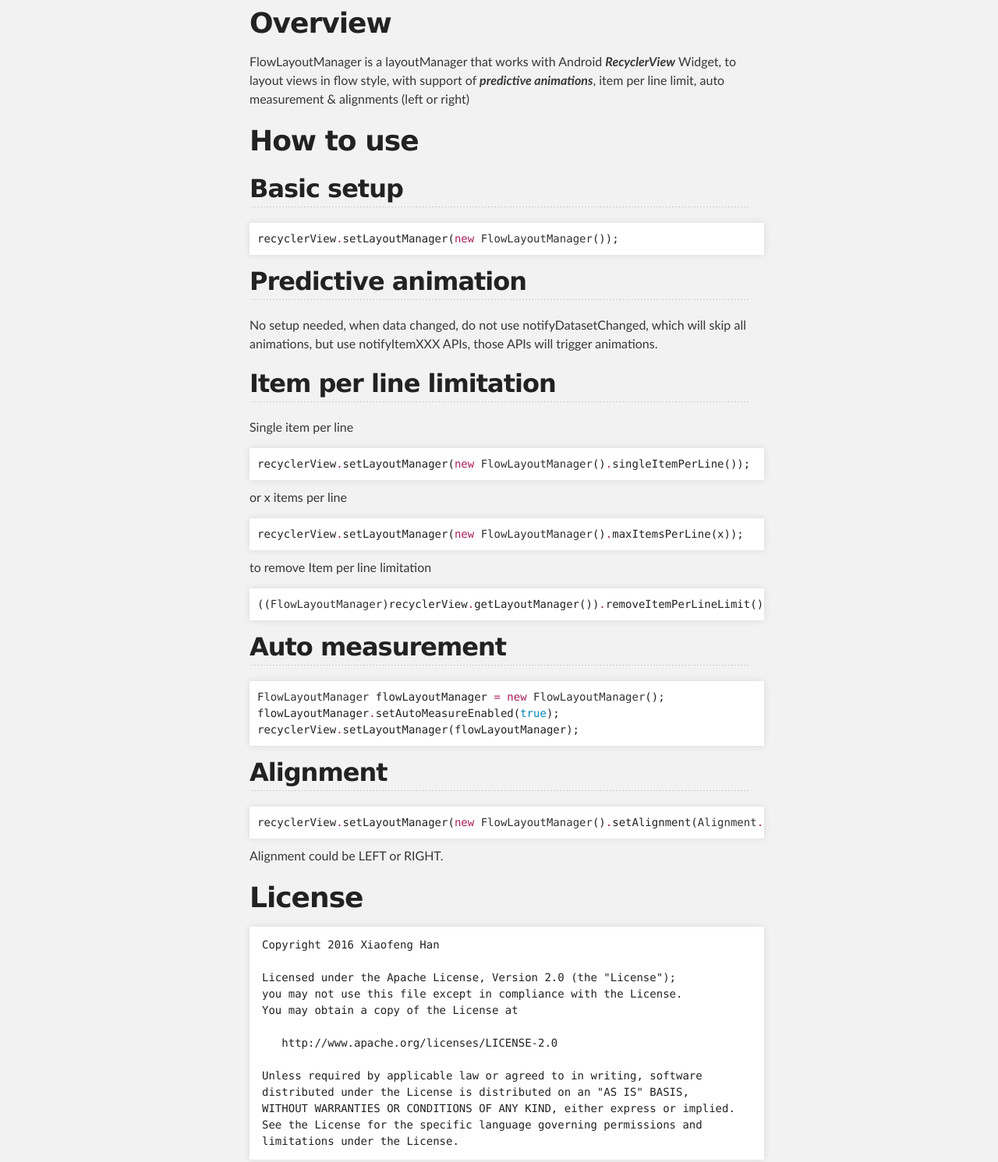
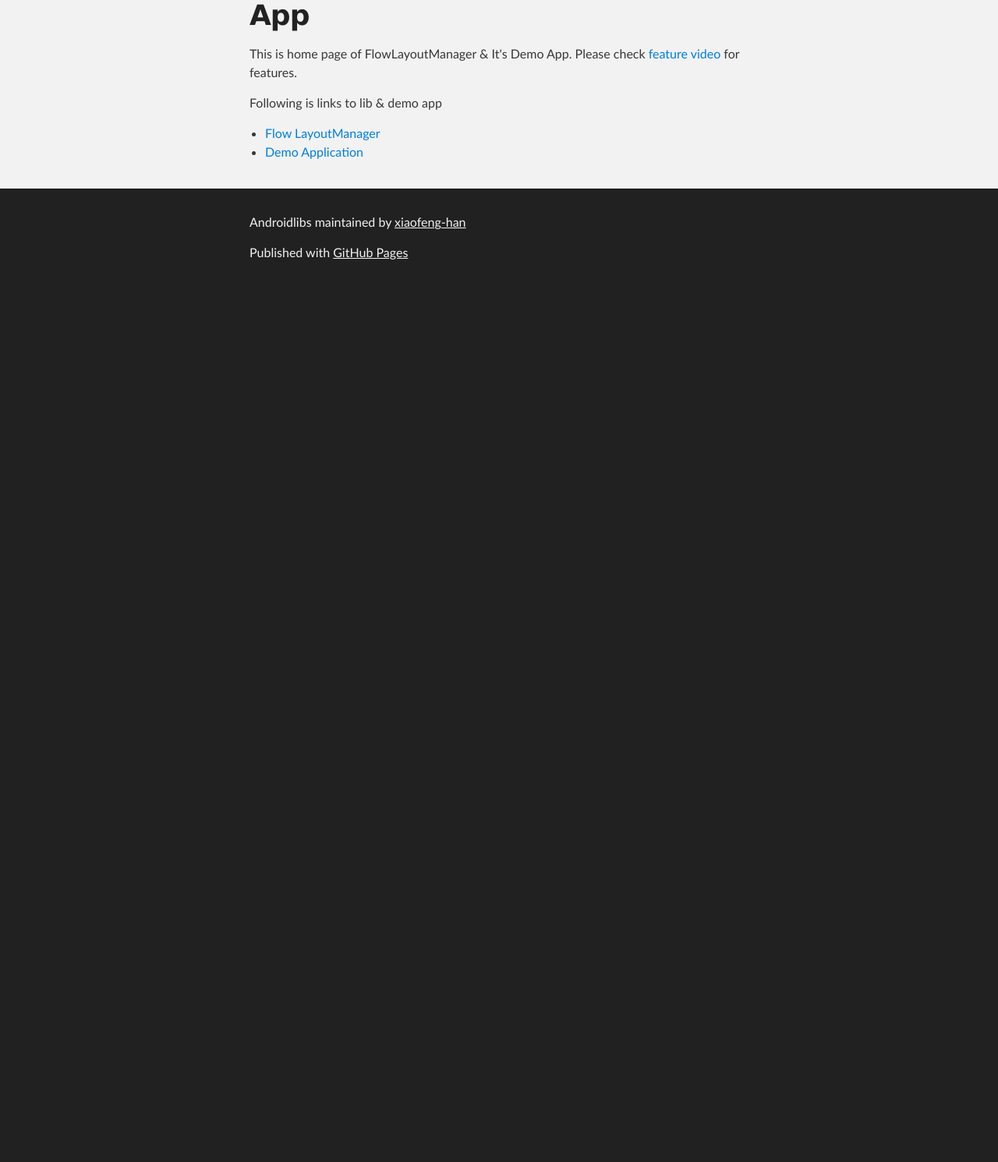
Before and after one commit to xiaofeng-han/AndroidLibs, a plain HTML site: page index.html in a window 1280 px wide. Shown: the part 285-1776 px from the top of the page at 78% size. After the commit the page ends 800 px from the top, so only its background shows below. Drawn offline with Linux system fonts and the light colour scheme.

Commit message:
Create gh-pages branch via GitHub

```diff
--- a/index.html
+++ b/index.html
@@ -32,73 +32,16 @@
     <div id="main_content_wrap" class="outer">
       <section id="main_content" class="inner">
         <h1>
-<a id="flowlayoutmanager-readme" class="anchor" href="#flowlayoutmanager-readme" aria-hidden="true"><span aria-hidden="true" class="octicon octicon-link"></span></a>FlowLayoutManager Readme</h1>
+<a id="flowlayoutmanager--demo-app" class="anchor" href="#flowlayoutmanager--demo-app" aria-hidden="true"><span aria-hidden="true" class="octicon octicon-link"></span></a>FlowLayoutManager &amp; Demo App</h1>
 
-<h1>
-<a id="overview" class="anchor" href="#overview" aria-hidden="true"><span aria-hidden="true" class="octicon octicon-link"></span></a>Overview</h1>
+<p>This is home page of FlowLayoutManager &amp; It's Demo App. Please check <a href="https://youtu.be/eyCb1gYT9mA">feature video</a> for features.</p>
 
-<p>FlowLayoutManager is a layoutManager that works with Android <strong><em>RecyclerView</em></strong> Widget, to layout views in flow style, with support of <strong><em>predictive animations</em></strong>, item per line limit, auto measurement &amp; alignments (left or right)</p>
+<p>Following is links to lib &amp; demo app</p>
 
-<h1>
-<a id="how-to-use" class="anchor" href="#how-to-use" aria-hidden="true"><span aria-hidden="true" class="octicon octicon-link"></span></a>How to use</h1>
-
-<h2>
-<a id="basic-setup" class="anchor" href="#basic-setup" aria-hidden="true"><span aria-hidden="true" class="octicon octicon-link"></span></a>Basic setup</h2>
-
-<div class="highlight highlight-source-java"><pre>recyclerView<span class="pl-k">.</span>setLayoutManager(<span class="pl-k">new</span> <span class="pl-smi">FlowLayoutManager</span>());
-</pre></div>
-
-<h2>
-<a id="predictive-animation" class="anchor" href="#predictive-animation" aria-hidden="true"><span aria-hidden="true" class="octicon octicon-link"></span></a>Predictive animation</h2>
-
-<p>No setup needed, when data changed, do not use notifyDatasetChanged, which will skip all animations, but use notifyItemXXX APIs, those APIs will trigger animations.</p>
-
-<h2>
-<a id="item-per-line-limitation" class="anchor" href="#item-per-line-limitation" aria-hidden="true"><span aria-hidden="true" class="octicon octicon-link"></span></a>Item per line limitation</h2>
-
-<p>Single item per line</p>
-
-<div class="highlight highlight-source-java"><pre>recyclerView<span class="pl-k">.</span>setLayoutManager(<span class="pl-k">new</span> <span class="pl-smi">FlowLayoutManager</span>()<span class="pl-k">.</span>singleItemPerLine());</pre></div>
-
-<p>or x items per line</p>
-
-<div class="highlight highlight-source-java"><pre>recyclerView<span class="pl-k">.</span>setLayoutManager(<span class="pl-k">new</span> <span class="pl-smi">FlowLayoutManager</span>()<span class="pl-k">.</span>maxItemsPerLine(x));</pre></div>
-
-<p>to remove Item per line limitation</p>
-
-<div class="highlight highlight-source-java"><pre>((<span class="pl-smi">FlowLayoutManager</span>)recyclerView<span class="pl-k">.</span>getLayoutManager())<span class="pl-k">.</span>removeItemPerLineLimit();</pre></div>
-
-<h2>
-<a id="auto-measurement" class="anchor" href="#auto-measurement" aria-hidden="true"><span aria-hidden="true" class="octicon octicon-link"></span></a>Auto measurement</h2>
-
-<div class="highlight highlight-source-java"><pre><span class="pl-smi">FlowLayoutManager</span> flowLayoutManager <span class="pl-k">=</span> <span class="pl-k">new</span> <span class="pl-smi">FlowLayoutManager</span>();
-flowLayoutManager<span class="pl-k">.</span>setAutoMeasureEnabled(<span class="pl-c1">true</span>);
-recyclerView<span class="pl-k">.</span>setLayoutManager(flowLayoutManager);</pre></div>
-
-<h2>
-<a id="alignment" class="anchor" href="#alignment" aria-hidden="true"><span aria-hidden="true" class="octicon octicon-link"></span></a>Alignment</h2>
-
-<div class="highlight highlight-source-java"><pre>recyclerView<span class="pl-k">.</span>setLayoutManager(<span class="pl-k">new</span> <span class="pl-smi">FlowLayoutManager</span>()<span class="pl-k">.</span>setAlignment(<span class="pl-smi">Alignment</span><span class="pl-c1"><span class="pl-k">.</span>LEFT</span>));</pre></div>
-
-<p>Alignment could be LEFT or RIGHT.</p>
-
-<h1>
-<a id="license" class="anchor" href="#license" aria-hidden="true"><span aria-hidden="true" class="octicon octicon-link"></span></a>License</h1>
-
-<pre><code>Copyright 2016 Xiaofeng Han
-
-Licensed under the Apache License, Version 2.0 (the "License");
-you may not use this file except in compliance with the License.
-You may obtain a copy of the License at
-
-   http://www.apache.org/licenses/LICENSE-2.0
-
-Unless required by applicable law or agreed to in writing, software
-distributed under the License is distributed on an "AS IS" BASIS,
-WITHOUT WARRANTIES OR CONDITIONS OF ANY KIND, either express or implied.
-See the License for the specific language governing permissions and
-limitations under the License.
-</code></pre>
+<ul>
+<li><a href="flowlayoutmanager">Flow LayoutManager</a></li>
+<li><a href="app">Demo Application</a></li>
+</ul>
       </section>
     </div>
 
```
Also changed, not shown: params.json (+1 -1 lines).
